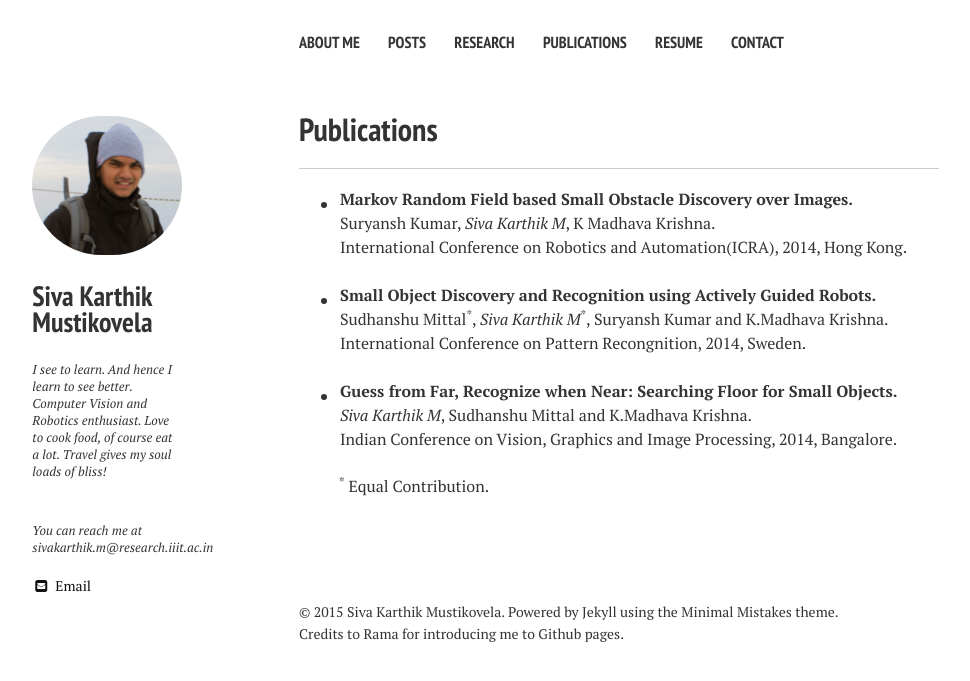
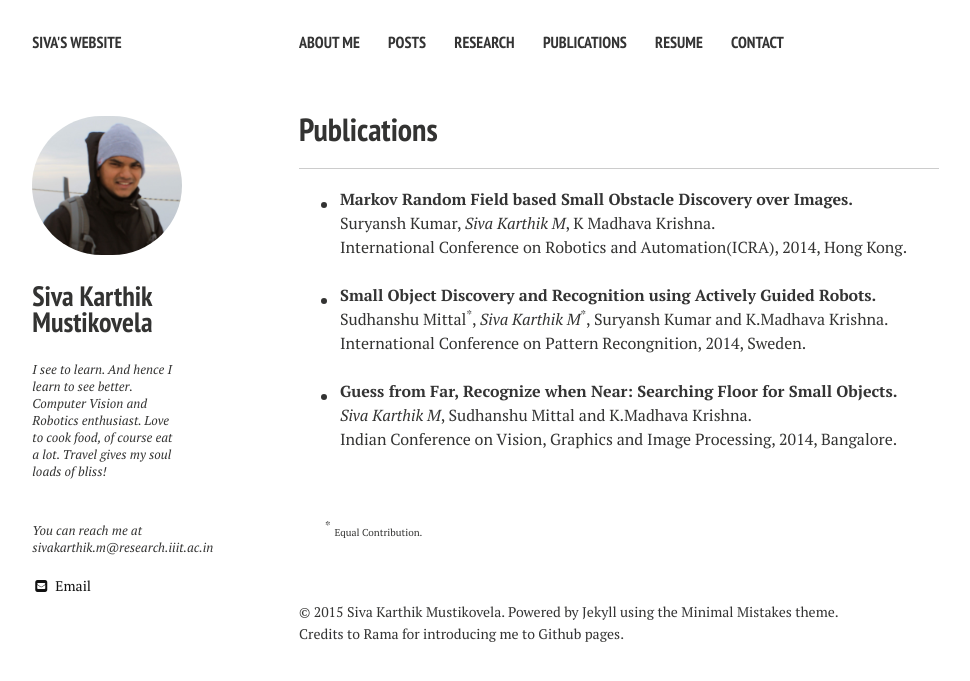
Before and after one commit to sivakm/sivakm.github.io, a Jekyll site: the page built from Publications/index.md, in a window 1280 px wide. Shown: the top 681 px of the page, without its empty margins (21-991 px from the left). Built offline with Jekyll 4.4.1, drawn with Linux system fonts in a browser that asks for light colours; nearby versions of some CDN libraries.

Commit message:
17feb915

```diff
--- a/Publications/index.md
+++ b/Publications/index.md
@@ -20,5 +20,8 @@ excerpt: "A List of Publications"
  | *Siva Karthik M*, Sudhanshu Mittal and K.Madhava Krishna.  |
  | Indian Conference on Vision, Graphics and Image Processing, 2014, Bangalore.|
 
+<br>
+<br>
 
- <sup>*</sup> Equal Contribution.
+
+ <sup>*</sup> <font size="1"> Equal Contribution.</font>
--- a/_config.yml
+++ b/_config.yml
@@ -1,6 +1,6 @@
 # Site wide configuration
 
-title:
+title:            Siva's Website
 locale:           en_US
 url:
 
```
